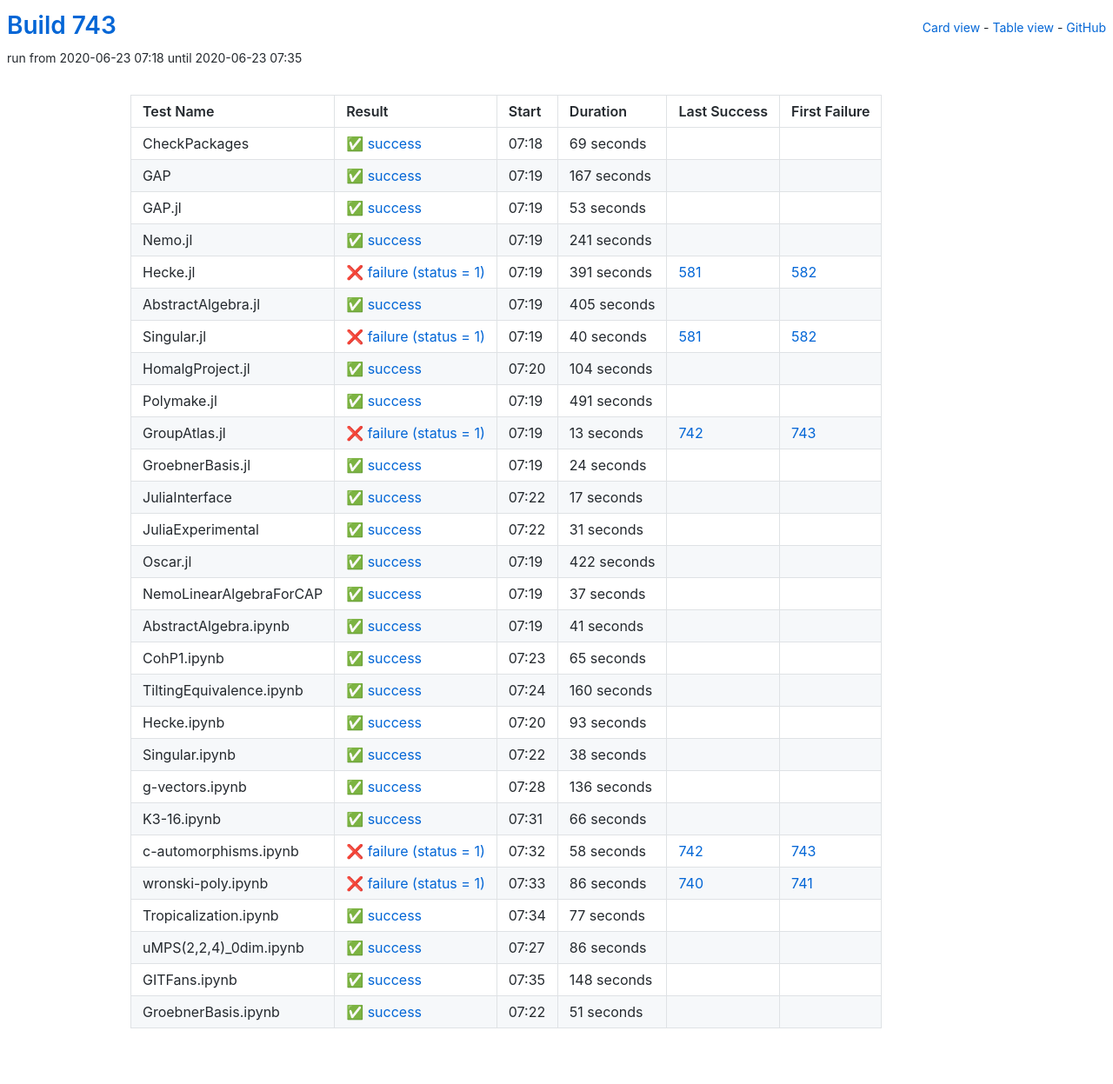
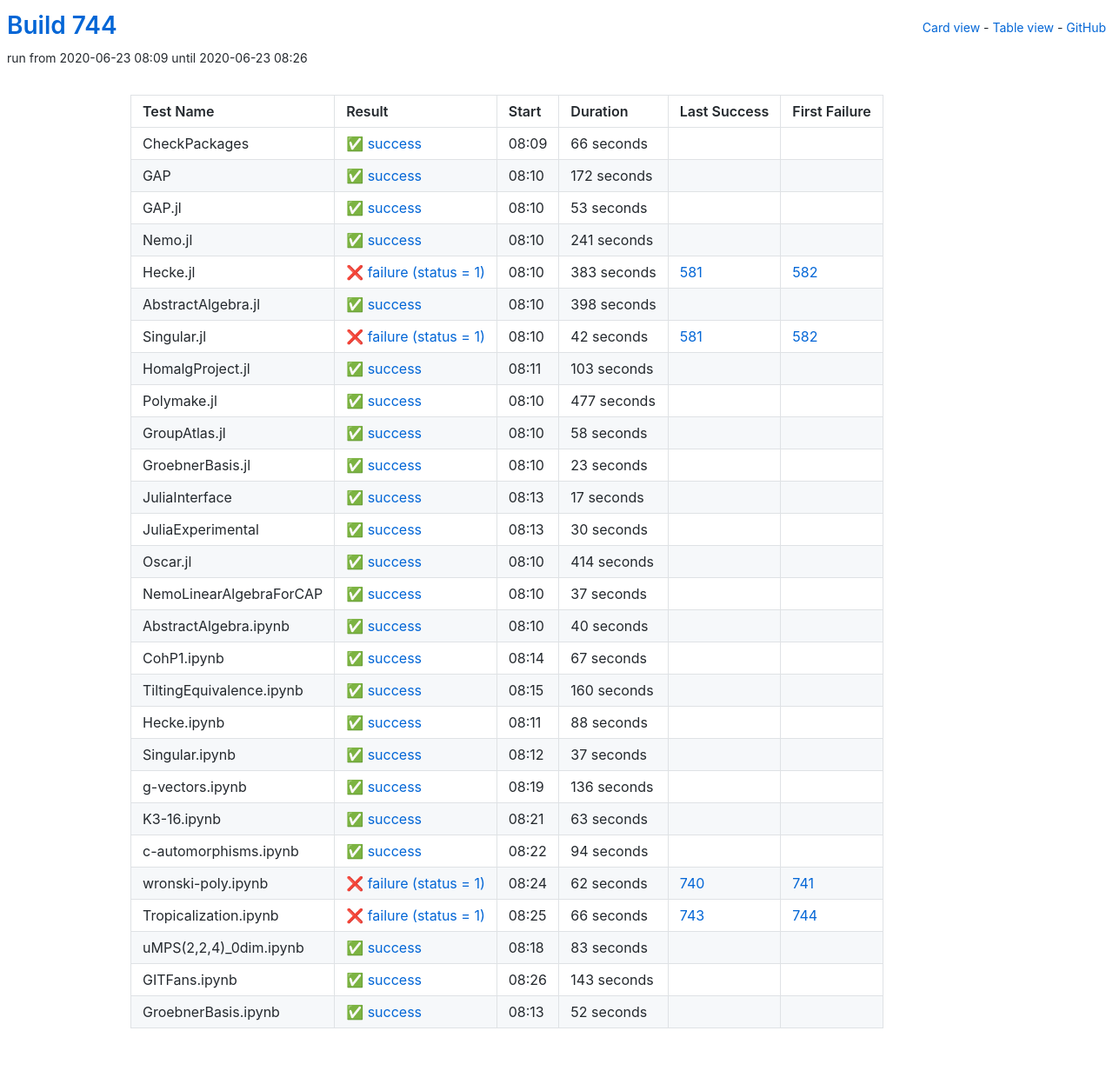
Before and after one commit to oscar-system/oscar-ci-status-1.4, a Jekyll site: the page built from table.html, in a window 1280 px wide. Shown: the whole page at 87% size. Built offline with Jekyll 4.4.1, drawn with Linux system fonts in a browser that asks for light colours.

Commit message:
Build #744

```diff
--- a/_data/ci.yml
+++ b/_data/ci.yml
@@ -1,6 +1,6 @@
 ---
-build: 743
-build_url: https://oscarci.mathematik.uni-kl.de/job/oscar-julia-1.4/743/
+build: 744
+build_url: https://oscarci.mathematik.uni-kl.de/job/oscar-julia-1.4/744/
 job: oscar-julia-1.4
 organization: oscar-system
 repo: oscar-ci-status-1.4
@@ -8,32 +8,32 @@ repourl: https://github.com/oscar-system/oscar-ci-status-1.4
 tests:
 - name: CheckPackages
   id: checkpackages
-  log: https://oscarci.mathematik.uni-kl.de/job/oscar-julia-1.4/743/artifact/logs/build-743/CheckPackages.log
-  start: 2020-06-23 07:18
+  log: https://oscarci.mathematik.uni-kl.de/job/oscar-julia-1.4/744/artifact/logs/build-744/CheckPackages.log
+  start: 2020-06-23 08:09
   success: true
   exitcode: 0
   status: success
-  duration: 69
+  duration: 66
   last_success: false
   last_success_url:
   first_failure: false
   first_failure_url:
 - name: GAP
   id: gap
-  log: https://oscarci.mathematik.uni-kl.de/job/oscar-julia-1.4/743/artifact/logs/build-743/GAP.log
-  start: 2020-06-23 07:19
+  log: https://oscarci.mathematik.uni-kl.de/job/oscar-julia-1.4/744/artifact/logs/build-744/GAP.log
+  start: 2020-06-23 08:10
   success: true
   exitcode: 0
   status: success
-  duration: 167
+  duration: 172
   last_success: false
   last_success_url:
   first_failure: false
   first_failure_url:
 - name: GAP.jl
   id: gap-jl
-  log: https://oscarci.mathematik.uni-kl.de/job/oscar-julia-1.4/743/artifact/logs/build-743/GAP.jl.log
-  start: 2020-06-23 07:19
+  log: https://oscarci.mathematik.uni-kl.de/job/oscar-julia-1.4/744/artifact/logs/build-744/GAP.jl.log
+  start: 2020-06-23 08:10
   success: true
   exitcode: 0
   status: success
@@ -44,8 +44,8 @@ tests:
   first_failure_url:
 - name: Nemo.jl
   id: nemo-jl
-  log: https://oscarci.mathematik.uni-kl.de/job/oscar-julia-1.4/743/artifact/logs/build-743/Nemo.jl.log
-  start: 2020-06-23 07:19
+  log: https://oscarci.mathematik.uni-kl.de/job/oscar-julia-1.4/744/artifact/logs/build-744/Nemo.jl.log
+  start: 2020-06-23 08:10
   success: true
   exitcode: 0
   status: success
@@ -56,92 +56,92 @@ tests:
   first_failure_url:
 - name: Hecke.jl
   id: hecke-jl
-  log: https://oscarci.mathematik.uni-kl.de/job/oscar-julia-1.4/743/artifact/logs/build-743/Hecke.jl.log
-  start: 2020-06-23 07:19
+  log: https://oscarci.mathematik.uni-kl.de/job/oscar-julia-1.4/744/artifact/logs/build-744/Hecke.jl.log
+  start: 2020-06-23 08:10
   success: false
   exitcode: 1
   status: failure
-  duration: 391
+  duration: 383
   last_success: 581
   last_success_url: https://oscarci.mathematik.uni-kl.de/job/oscar-julia-1.4/581/
   first_failure: 582
   first_failure_url: https://oscarci.mathematik.uni-kl.de/job/oscar-julia-1.4/582/
 - name: AbstractAlgebra.jl
   id: abstractalgebra-jl
-  log: https://oscarci.mathematik.uni-kl.de/job/oscar-julia-1.4/743/artifact/logs/build-743/AbstractAlgebra.jl.log
-  start: 2020-06-23 07:19
+  log: https://oscarci.mathematik.uni-kl.de/job/oscar-julia-1.4/744/artifact/logs/build-744/AbstractAlgebra.jl.log
+  start: 2020-06-23 08:10
   success: true
   exitcode: 0
   status: success
-  duration: 405
+  duration: 398
   last_success: false
   last_success_url:
   first_failure: false
   first_failure_url:
 - name: Singular.jl
   id: singular-jl
-  log: https://oscarci.mathematik.uni-kl.de/job/oscar-julia-1.4/743/artifact/logs/build-743/Singular.jl.log
-  start: 2020-06-23 07:19
+  log: https://oscarci.mathematik.uni-kl.de/job/oscar-julia-1.4/744/artifact/logs/build-744/Singular.jl.log
+  start: 2020-06-23 08:10
   success: false
   exitcode: 1
   status: failure
-  duration: 40
+  duration: 42
   last_success: 581
   last_success_url: https://oscarci.mathematik.uni-kl.de/job/oscar-julia-1.4/581/
   first_failure: 582
   first_failure_url: https://oscarci.mathematik.uni-kl.de/job/oscar-julia-1.4/582/
 - name: HomalgProject.jl
   id: homalgproject-jl
-  log: https://oscarci.mathematik.uni-kl.de/job/oscar-julia-1.4/743/artifact/logs/build-743/HomalgProject.jl.log
-  start: 2020-06-23 07:20
+  log: https://oscarci.mathematik.uni-kl.de/job/oscar-julia-1.4/744/artifact/logs/build-744/HomalgProject.jl.log
+  start: 2020-06-23 08:11
   success: true
   exitcode: 0
   status: success
-  duration: 104
+  duration: 103
   last_success: false
   last_success_url:
   first_failure: false
   first_failure_url:
 - name: Polymake.jl
   id: polymake-jl
-  log: https://oscarci.mathematik.uni-kl.de/job/oscar-julia-1.4/743/artifact/logs/build-743/Polymake.jl.log
-  start: 2020-06-23 07:19
+  log: https://oscarci.mathematik.uni-kl.de/job/oscar-julia-1.4/744/artifact/logs/build-744/Polymake.jl.log
+  start: 2020-06-23 08:10
   success: true
   exitcode: 0
   status: success
-  duration: 491
+  duration: 477
   last_success: false
   last_success_url:
   first_failure: false
   first_failure_url:
 - name: GroupAtlas.jl
   id: groupatlas-jl
-  log: https://oscarci.mathematik.uni-kl.de/job/oscar-julia-1.4/743/artifact/logs/build-743/GroupAtlas.jl.log
-  start: 2020-06-23 07:19
-  success: false
-  exitcode: 1
-  status: failure
-  duration: 13
-  last_success: 742
-  last_success_url: https://oscarci.mathematik.uni-kl.de/job/oscar-julia-1.4/742/
-  first_failure: 743
-  first_failure_url: https://oscarci.mathematik.uni-kl.de/job/oscar-julia-1.4/743/
-- name: GroebnerBasis.jl
-  id: groebnerbasis-jl
-  log: https://oscarci.mathematik.uni-kl.de/job/oscar-julia-1.4/743/artifact/logs/build-743/GroebnerBasis.jl.log
-  start: 2020-06-23 07:19
+  log: https://oscarci.mathematik.uni-kl.de/job/oscar-julia-1.4/744/artifact/logs/build-744/GroupAtlas.jl.log
+  start: 2020-06-23 08:10
   success: true
   exitcode: 0
   status: success
-  duration: 24
+  duration: 58
+  last_success: false
+  last_success_url:
+  first_failure: false
+  first_failure_url:
+- name: GroebnerBasis.jl
+  id: groebnerbasis-jl
+  log: https://oscarci.mathematik.uni-kl.de/job/oscar-julia-1.4/744/artifact/logs/build-744/GroebnerBasis.jl.log
+  start: 2020-06-23 08:10
+  success: true
+  exitcode: 0
+  status: success
+  duration: 23
   last_success: false
   last_success_url:
   first_failure: false
   first_failure_url:
 - name: JuliaInterface
   id: juliainterface
-  log: https://oscarci.mathematik.uni-kl.de/job/oscar-julia-1.4/743/artifact/logs/build-743/JuliaInterface.log
-  start: 2020-06-23 07:22
+  log: https://oscarci.mathematik.uni-kl.de/job/oscar-julia-1.4/744/artifact/logs/build-744/JuliaInterface.log
+  start: 2020-06-23 08:13
   success: true
   exitcode: 0
   status: success
@@ -152,32 +152,32 @@ tests:
   first_failure_url:
 - name: JuliaExperimental
   id: juliaexperimental
-  log: https://oscarci.mathematik.uni-kl.de/job/oscar-julia-1.4/743/artifact/logs/build-743/JuliaExperimental.log
-  start: 2020-06-23 07:22
+  log: https://oscarci.mathematik.uni-kl.de/job/oscar-julia-1.4/744/artifact/logs/build-744/JuliaExperimental.log
+  start: 2020-06-23 08:13
   success: true
   exitcode: 0
   status: success
-  duration: 31
+  duration: 30
   last_success: false
   last_success_url:
   first_failure: false
   first_failure_url:
 - name: Oscar.jl
   id: oscar-jl
-  log: https://oscarci.mathematik.uni-kl.de/job/oscar-julia-1.4/743/artifact/logs/build-743/Oscar.jl.log
-  start: 2020-06-23 07:19
+  log: https://oscarci.mathematik.uni-kl.de/job/oscar-julia-1.4/744/artifact/logs/build-744/Oscar.jl.log
+  start: 2020-06-23 08:10
   success: true
   exitcode: 0
   status: success
-  duration: 422
+  duration: 414
   last_success: false
   last_success_url:
   first_failure: false
   first_failure_url:
 - name: NemoLinearAlgebraForCAP
   id: nemolinearalgebraforcap
-  log: https://oscarci.mathematik.uni-kl.de/job/oscar-julia-1.4/743/artifact/logs/build-743/NemoLinearAlgebraForCAP.log
-  start: 2020-06-23 07:19
+  log: https://oscarci.mathematik.uni-kl.de/job/oscar-julia-1.4/744/artifact/logs/build-744/NemoLinearAlgebraForCAP.log
+  start: 2020-06-23 08:10
   success: true
   exitcode: 0
   status: success
@@ -188,32 +188,32 @@ tests:
   first_failure_url:
 - name: AbstractAlgebra.ipynb
   id: abstractalgebra-ipynb
-  log: https://oscarci.mathematik.uni-kl.de/job/oscar-julia-1.4/743/artifact/logs/build-743/AbstractAlgebra.ipynb.log
-  start: 2020-06-23 07:19
+  log: https://oscarci.mathematik.uni-kl.de/job/oscar-julia-1.4/744/artifact/logs/build-744/AbstractAlgebra.ipynb.log
+  start: 2020-06-23 08:10
   success: true
   exitcode: 0
   status: success
-  duration: 41
+  duration: 40
   last_success: false
   last_success_url:
   first_failure: false
   first_failure_url:
 - name: CohP1.ipynb
   id: cohp1-ipynb
-  log: https://oscarci.mathematik.uni-kl.de/job/oscar-julia-1.4/743/artifact/logs/build-743/CohP1.ipynb.log
-  start: 2020-06-23 07:23
+  log: https://oscarci.mathematik.uni-kl.de/job/oscar-julia-1.4/744/artifact/logs/build-744/CohP1.ipynb.log
+  start: 2020-06-23 08:14
   success: true
   exitcode: 0
   status: success
-  duration: 65
+  duration: 67
   last_success: false
   last_success_url:
   first_failure: false
   first_failure_url:
 - name: TiltingEquivalence.ipynb
   id: tiltingequivalence-ipynb
-  log: https://oscarci.mathematik.uni-kl.de/job/oscar-julia-1.4/743/artifact/logs/build-743/TiltingEquivalence.ipynb.log
-  start: 2020-06-23 07:24
+  log: https://oscarci.mathematik.uni-kl.de/job/oscar-julia-1.4/744/artifact/logs/build-744/TiltingEquivalence.ipynb.log
+  start: 2020-06-23 08:15
   success: true
   exitcode: 0
   status: success
@@ -224,32 +224,32 @@ tests:
   first_failure_url:
 - name: Hecke.ipynb
   id: hecke-ipynb
-  log: https://oscarci.mathematik.uni-kl.de/job/oscar-julia-1.4/743/artifact/logs/build-743/Hecke.ipynb.log
-  start: 2020-06-23 07:20
+  log: https://oscarci.mathematik.uni-kl.de/job/oscar-julia-1.4/744/artifact/logs/build-744/Hecke.ipynb.log
+  start: 2020-06-23 08:11
   success: true
   exitcode: 0
   status: success
-  duration: 93
+  duration: 88
   last_success: false
   last_success_url:
   first_failure: false
   first_failure_url:
 - name: Singular.ipynb
   id: singular-ipynb
-  log: https://oscarci.mathematik.uni-kl.de/job/oscar-julia-1.4/743/artifact/logs/build-743/Singular.ipynb.log
-  start: 2020-06-23 07:22
+  log: https://oscarci.mathematik.uni-kl.de/job/oscar-julia-1.4/744/artifact/logs/build-744/Singular.ipynb.log
+  start: 2020-06-23 08:12
   success: true
   exitcode: 0
   status: success
-  duration: 38
+  duration: 37
   last_success: false
   last_success_url:
   first_failure: false
   first_failure_url:
 - name: g-vectors.ipynb
   id: g-vectors-ipynb
-  log: https://oscarci.mathematik.uni-kl.de/job/oscar-julia-1.4/743/artifact/logs/build-743/g-vectors.ipynb.log
-  start: 2020-06-23 07:28
+  log: https://oscarci.mathematik.uni-kl.de/job/oscar-julia-1.4/744/artifact/logs/build-744/g-vectors.ipynb.log
+  start: 2020-06-23 08:19
   success: true
   exitcode: 0
   status: success
@@ -260,84 +260,84 @@ tests:
   first_failure_url:
 - name: K3-16.ipynb
   id: k3-16-ipynb
-  log: https://oscarci.mathematik.uni-kl.de/job/oscar-julia-1.4/743/artifact/logs/build-743/K3-16.ipynb.log
-  start: 2020-06-23 07:31
+  log: https://oscarci.mathematik.uni-kl.de/job/oscar-julia-1.4/744/artifact/logs/build-744/K3-16.ipynb.log
+  start: 2020-06-23 08:21
   success: true
   exitcode: 0
   status: success
-  duration: 66
+  duration: 63
   last_success: false
   last_success_url:
   first_failure: false
   first_failure_url:
 - name: c-automorphisms.ipynb
   id: c-automorphisms-ipynb
-  log: https://oscarci.mathematik.uni-kl.de/job/oscar-julia-1.4/743/artifact/logs/build-743/c-automorphisms.ipynb.log
-  start: 2020-06-23 07:32
+  log: https://oscarci.mathematik.uni-kl.de/job/oscar-julia-1.4/744/artifact/logs/build-744/c-automorphisms.ipynb.log
+  start: 2020-06-23 08:22
+  success: true
+  exitcode: 0
+  status: success
+  duration: 94
+  last_success: false
+  last_success_url:
+  first_failure: false
+  first_failure_url:
+- name: wronski-poly.ipynb
+  id: wronski-poly-ipynb
+  log: https://oscarci.mathematik.uni-kl.de/job/oscar-julia-1.4/744/artifact/logs/build-744/wronski-poly.ipynb.log
+  start: 2020-06-23 08:24
   success: false
   exitcode: 1
   status: failure
-  duration: 58
-  last_success: 742
-  last_success_url: https://oscarci.mathematik.uni-kl.de/job/oscar-julia-1.4/742/
-  first_failure: 743
-  first_failure_url: https://oscarci.mathematik.uni-kl.de/job/oscar-julia-1.4/743/
-- name: wronski-poly.ipynb
-  id: wronski-poly-ipynb
-  log: https://oscarci.mathematik.uni-kl.de/job/oscar-julia-1.4/743/artifact/logs/build-743/wronski-poly.ipynb.log
-  start: 2020-06-23 07:33
-  success: false
-  exitcode: 1
-  status: failure
-  duration: 86
+  duration: 62
   last_success: 740
   last_success_url: https://oscarci.mathematik.uni-kl.de/job/oscar-julia-1.4/740/
   first_failure: 741
   first_failure_url: https://oscarci.mathematik.uni-kl.de/job/oscar-julia-1.4/741/
 - name: Tropicalization.ipynb
   id: tropicalization-ipynb
-  log: https://oscarci.mathematik.uni-kl.de/job/oscar-julia-1.4/743/artifact/logs/build-743/Tropicalization.ipynb.log
-  start: 2020-06-23 07:34
+  log: https://oscarci.mathematik.uni-kl.de/job/oscar-julia-1.4/744/artifact/logs/build-744/Tropicalization.ipynb.log
+  start: 2020-06-23 08:25
+  success: false
+  exitcode: 1
+  status: failure
+  duration: 66
+  last_success: 743
+  last_success_url: https://oscarci.mathematik.uni-kl.de/job/oscar-julia-1.4/743/
+  first_failure: 744
+  first_failure_url: https://oscarci.mathematik.uni-kl.de/job/oscar-julia-1.4/744/
+- name: uMPS(2,2,4)_0dim.ipynb
+  id: umps-2-2-4-0dim-ipynb
+  log: https://oscarci.mathematik.uni-kl.de/job/oscar-julia-1.4/744/artifact/logs/build-744/uMPS-2-2-4-_0dim.ipynb.log
+  start: 2020-06-23 08:18
   success: true
   exitcode: 0
   status: success
-  duration: 77
-  last_success: false
-  last_success_url:
-  first_failure: false
-  first_failure_url:
-- name: uMPS(2,2,4)_0dim.ipynb
-  id: umps-2-2-4-0dim-ipynb
-  log: https://oscarci.mathematik.uni-kl.de/job/oscar-julia-1.4/743/artifact/logs/build-743/uMPS-2-2-4-_0dim.ipynb.log
-  start: 2020-06-23 07:27
-  success: true
-  exitcode: 0
-  status: success
-  duration: 86
+  duration: 83
   last_success: false
   last_success_url:
   first_failure: false
   first_failure_url:
 - name: GITFans.ipynb
   id: gitfans-ipynb
-  log: https://oscarci.mathematik.uni-kl.de/job/oscar-julia-1.4/743/artifact/logs/build-743/GITFans.ipynb.log
-  start: 2020-06-23 07:35
+  log: https://oscarci.mathematik.uni-kl.de/job/oscar-julia-1.4/744/artifact/logs/build-744/GITFans.ipynb.log
+  start: 2020-06-23 08:26
   success: true
   exitcode: 0
   status: success
-  duration: 148
+  duration: 143
   last_success: false
   last_success_url:
   first_failure: false
   first_failure_url:
 - name: GroebnerBasis.ipynb
   id: groebnerbasis-ipynb
-  log: https://oscarci.mathematik.uni-kl.de/job/oscar-julia-1.4/743/artifact/logs/build-743/GroebnerBasis.ipynb.log
-  start: 2020-06-23 07:22
+  log: https://oscarci.mathematik.uni-kl.de/job/oscar-julia-1.4/744/artifact/logs/build-744/GroebnerBasis.ipynb.log
+  start: 2020-06-23 08:13
   success: true
   exitcode: 0
   status: success
-  duration: 51
+  duration: 52
   last_success: false
   last_success_url:
   first_failure: false
```
Also changed, not shown: README.md.
